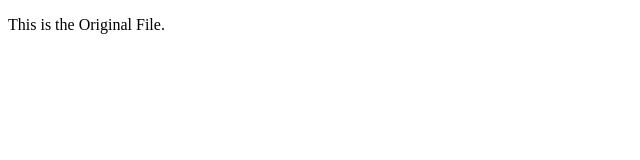
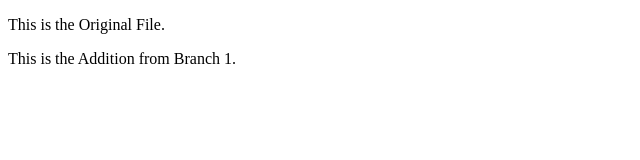
Before and after one commit to dan-stachlewski/github-tester, a plain HTML site: page index.html in a window 1280 px wide. Shown: the whole page, without its empty margins (0-640 px from the left). Drawn offline with Linux system fonts and the light colour scheme.

Commit message:
Added content made for this Branch.

```diff
--- a/index.html
+++ b/index.html
@@ -8,5 +8,8 @@
         <section>
             <p>This is the Original File.</p>
         </section>
+        <section>
+            <p>This is the Addition from Branch 1.</p>
+        </section>
     </body>
 </html>
```
